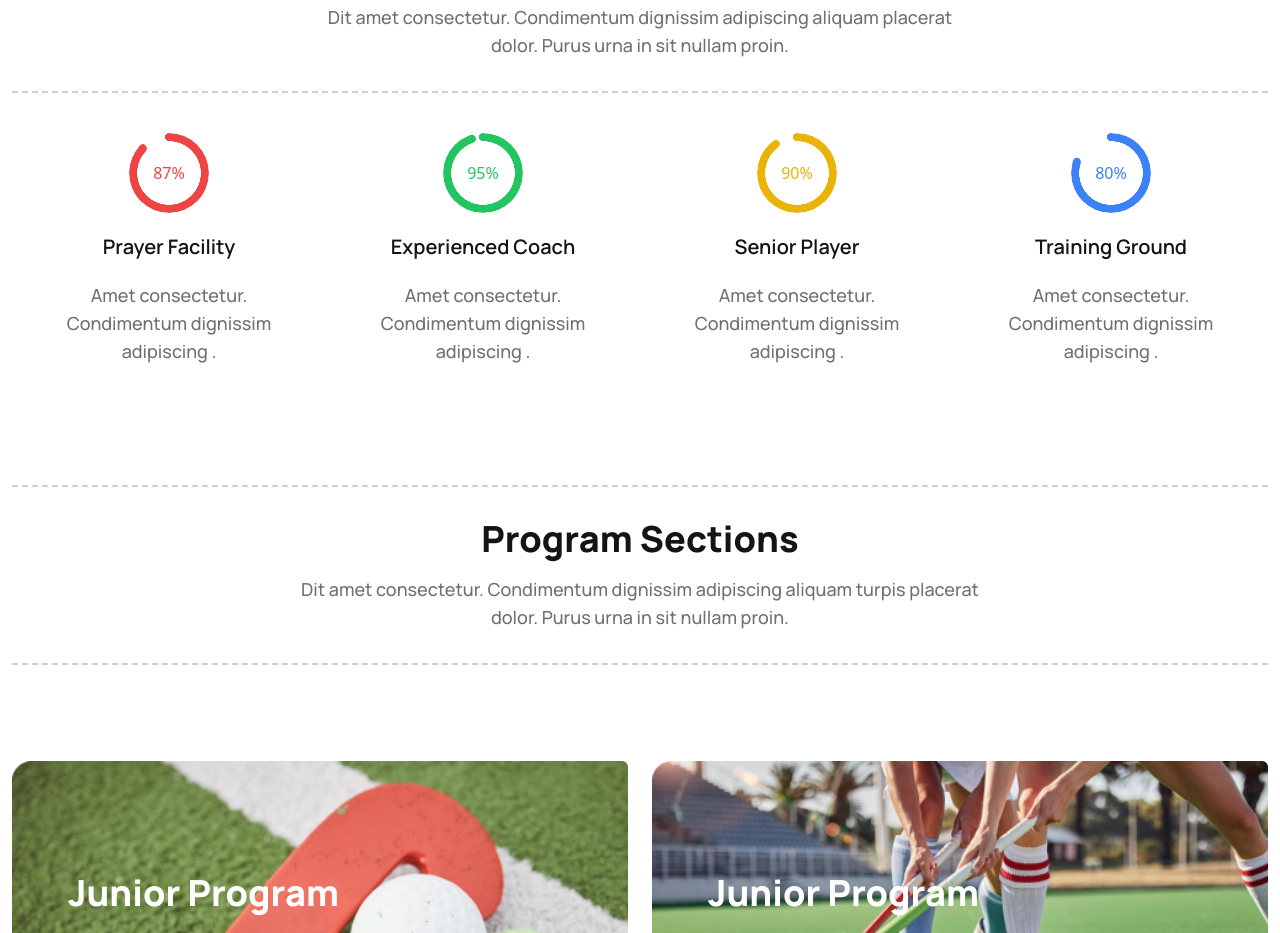
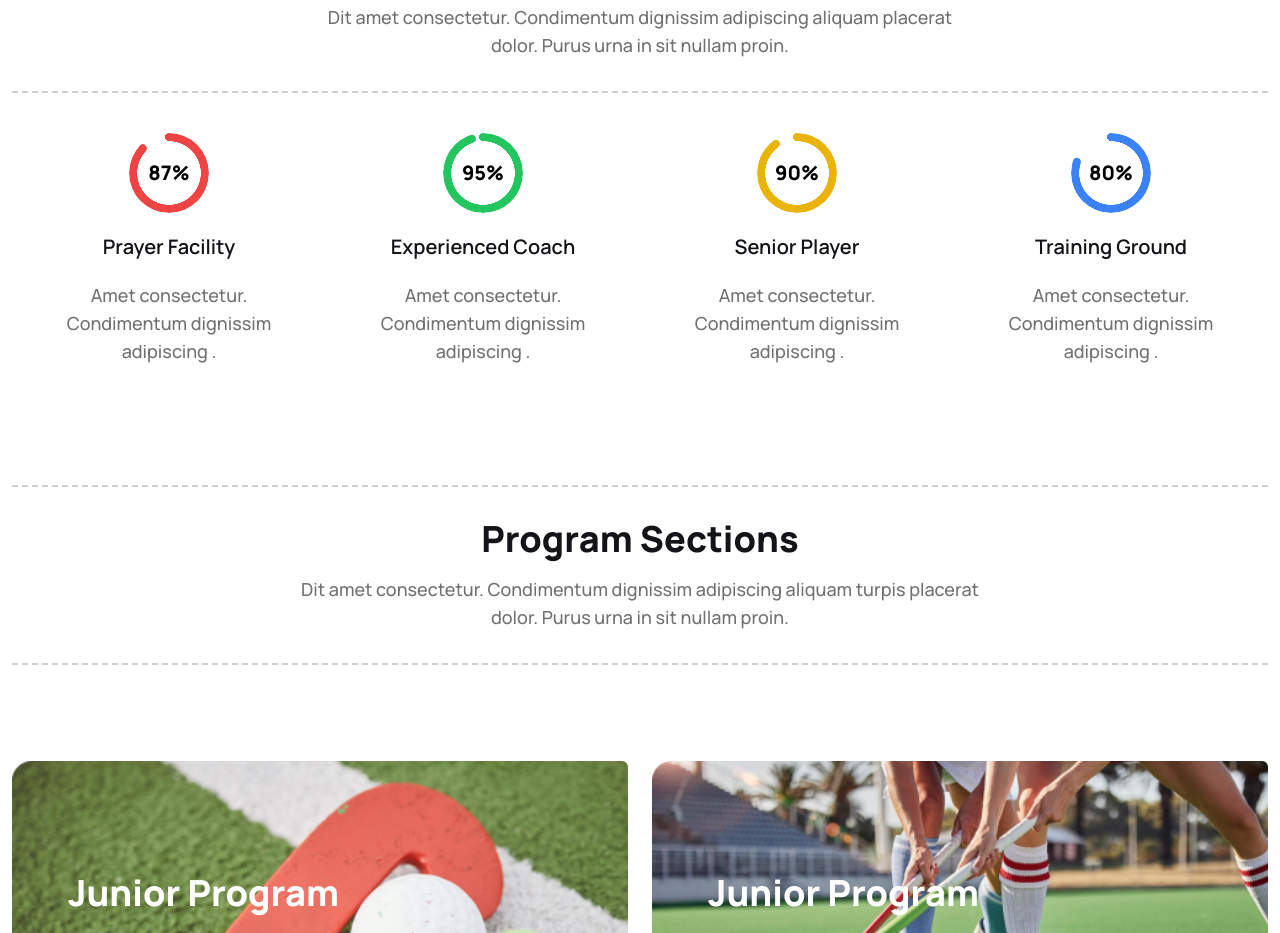
Before and after one commit to FahimReshad/hockeys, a plain HTML site: page index.html in a window 1280 px wide. Shown: the part 1075-2008 px from the top of the page. Drawn offline with nearby package versions, Linux system fonts and the light colour scheme.

Commit message:
correction progress bar

```diff
--- a/index.html
+++ b/index.html
@@ -106,25 +106,25 @@
         <div class="grid grid-cols-1 md:grid-cols-2 lg:grid-cols-4 ">
                                       <!-- card-1  -->
             <div class="space-y-5 p-6 flex flex-col justify-center items-center">
-                <div class="radial-progress text-red-500" style="--value:87;" role="progressbar">87%</div>
+                <div class="radial-progress text-red-500" style="--value:87;" role="progressbar"><span class="text-black text-xl font-extrabold manrope">87%</span></div>
                 <h4 class="text-[#131318] text-xl font-semibold manrope">Prayer Facility</h4>
                 <p class="text-[#131318] manrope text-lg font-medium opacity-60 text-center">Amet consectetur. Condimentum dignissim adipiscing .</p>
             </div>
                                  <!-- card-2  -->
             <div class="space-y-5 p-6 flex flex-col justify-center items-center">
-                <div class="radial-progress text-green-500" style="--value:95;" role="progressbar">95%</div>
+                <div class="radial-progress text-green-500" style="--value:95;" role="progressbar"><span class="text-black text-xl font-extrabold manrope">95%</span></div>
                 <h4 class="text-[#131318] text-xl font-semibold manrope">Experienced Coach</h4>
                 <p class="text-[#131318] manrope text-lg font-medium opacity-60 text-center">Amet consectetur. Condimentum dignissim adipiscing .</p>
             </div>
                                   <!-- card-3  -->
             <div class="space-y-5 p-6 flex flex-col justify-center items-center">
-                <div class="radial-progress text-yellow-500" style="--value:90;" role="progressbar">90%</div>
+                <div class="radial-progress text-yellow-500" style="--value:90;" role="progressbar"><span class="text-black text-xl font-extrabold manrope">90%</span></div>
                 <h4 class="text-[#131318] text-xl font-semibold manrope">Senior Player</h4>
                 <p class="text-[#131318] manrope text-lg font-medium opacity-60 text-center">Amet consectetur. Condimentum dignissim adipiscing .</p>
             </div>
                                       <!-- card-4  -->
             <div class="space-y-5 p-6 flex flex-col justify-center items-center">
-                <div class="radial-progress text-blue-500" style="--value:80;" role="progressbar">80%</div>
+                <div class="radial-progress text-blue-500" style="--value:80;" role="progressbar"><span class="text-black text-xl font-extrabold manrope">80%</span></div>
                 <h4 class="text-[#131318] text-xl font-semibold manrope">Training Ground</h4>
                 <p class="text-[#131318] manrope text-lg font-medium opacity-60 text-center">Amet consectetur. Condimentum dignissim adipiscing .</p>
             </div>
```
